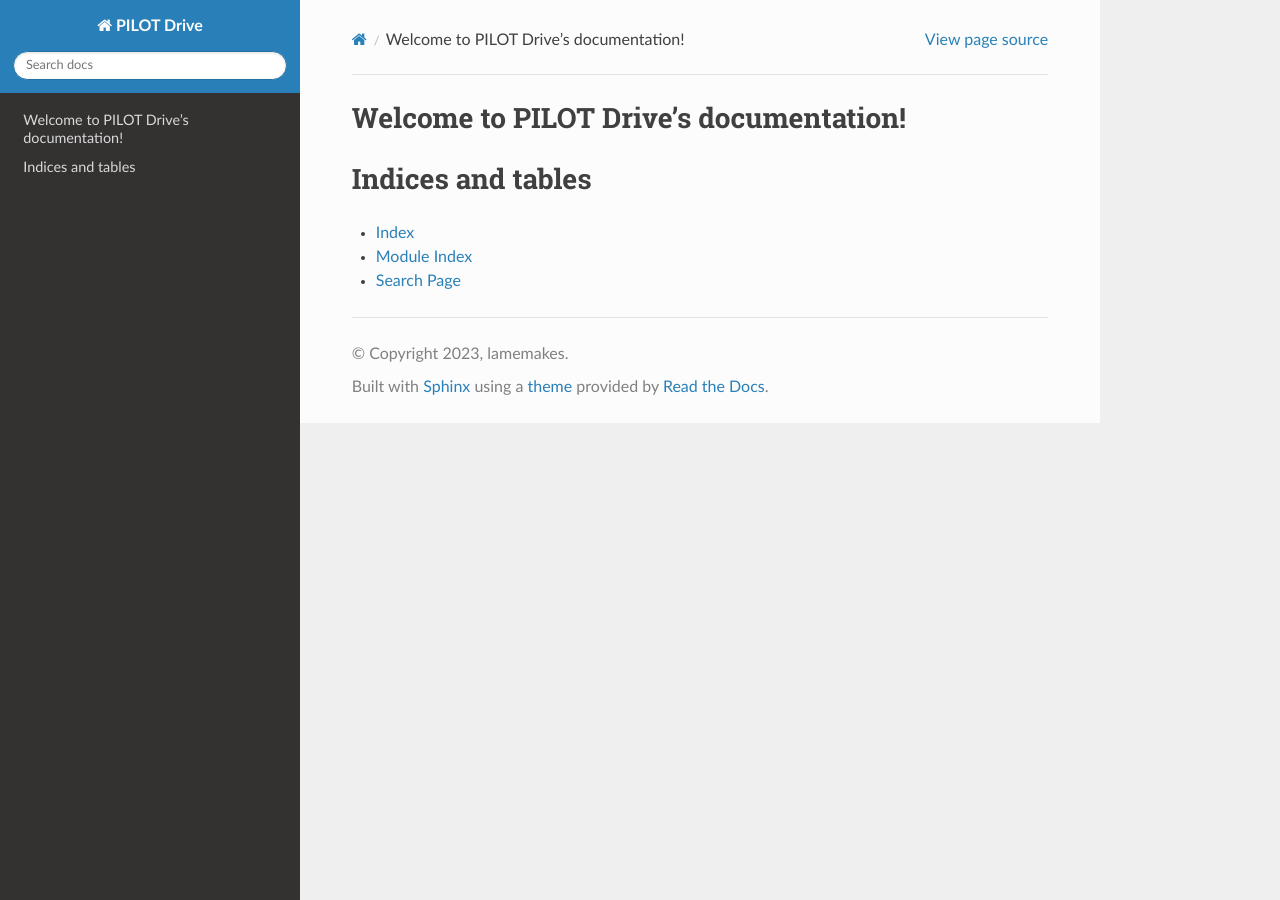
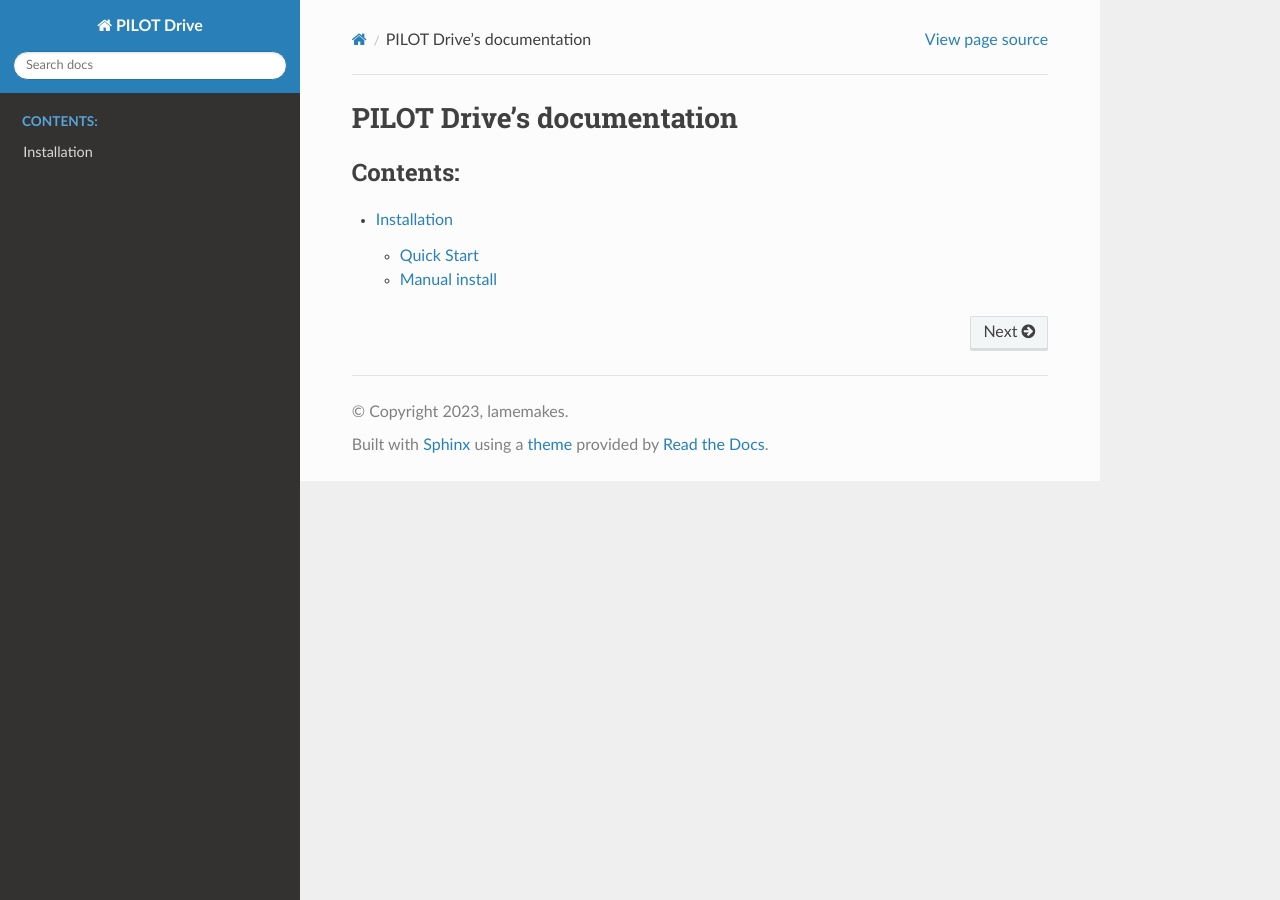
Before and after one commit to lamemakes/pilot-drive, a Sphinx documentation site: the page built from docs/source/index.rst, in a window 1280 px wide. Built offline with Sphinx 7.4.7 and the Read the Docs theme 2.0.0, drawn with Linux system fonts in a browser that asks for light colours.

Commit message:
Doc update

```diff
--- a/docs/source/index.rst
+++ b/docs/source/index.rst
@@ -3,18 +3,11 @@
    You can adapt this file completely to your liking, but it should at least
    contain the root `toctree` directive.
 
-Welcome to PILOT Drive's documentation!
+PILOT Drive's documentation
 =======================================
 
 .. toctree::
    :maxdepth: 2
    :caption: Contents:
 
-
-
-Indices and tables
-==================
-
-* :ref:`genindex`
-* :ref:`modindex`
-* :ref:`search`
+   installation
```
Also changed, not shown: docs/source/installation.rst (added, +57 -0 lines).
